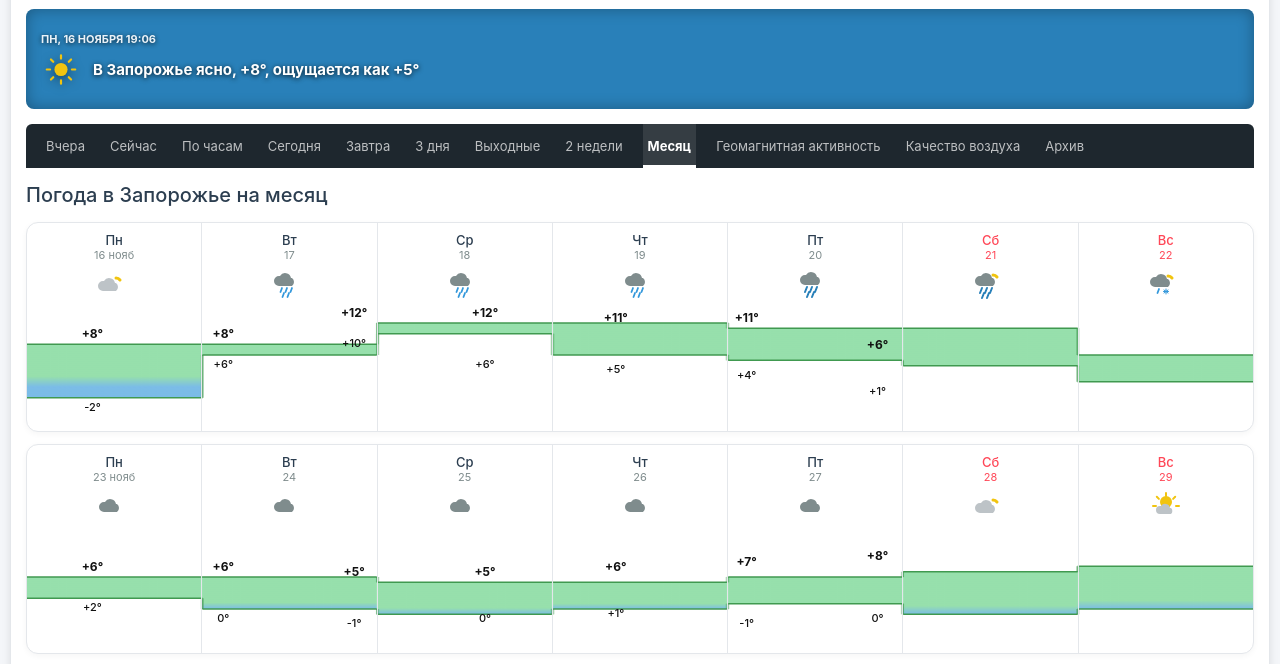
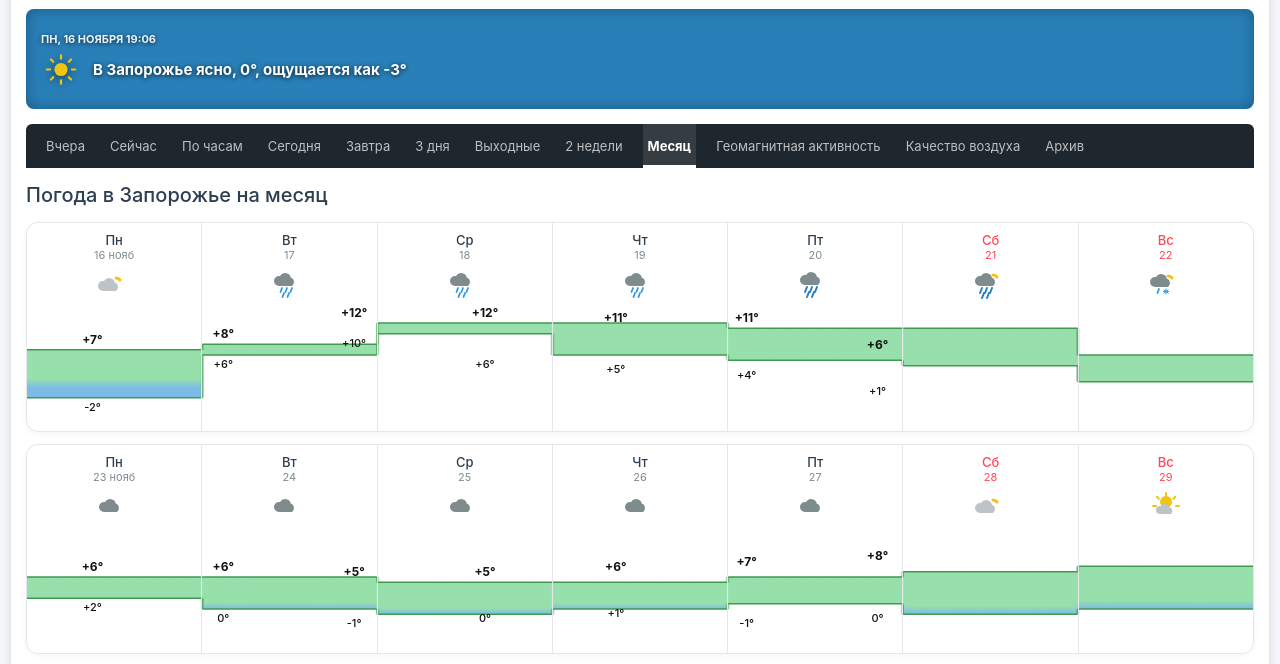
Before and after one commit to thealex-pro/meteopro, a plain HTML site: page meteopro/index.html in a window 1280 px wide. Shown: the part 65-729 px from the top of the page. Drawn offline with Linux system fonts and the light colour scheme.

Commit message:
Add files via upload

```diff
--- a/meteopro/index.html
+++ b/meteopro/index.html
@@ -585,14 +585,14 @@ let cityLastEditTimes = {
   };
 
         let informerDataByCity = {
-        "Привітне":   { temp: 8, feels: 5, sky: "clear", key: "clear", dateText: "Пн, 16 ноября 9:07" },
-        "Приветное":  { temp: 8, feels: 5, sky: "clear", key: "clear", dateText: "Пн, 16 ноября 9:07" },
-        "Запоріжжя":  { temp: 8, feels: 5, sky: "clear", key: "clear", dateText: "Пн, 16 ноября 9:07" },
-        "Запорожье":  { temp: 8, feels: 5, sky: "clear", key: "clear", dateText: "Пн, 16 ноября 9:07" },
-        "Дніпро":     { temp: 8,  feels: 5,  sky: "clear",   key: "clear",   dateText: "Пн, 9 ноября 15:53" },
-        "Днепр":      { temp: 8,  feels: 5,  sky: "clear",   key: "clear",   dateText: "Пн, 9 ноября 15:53" },
-        "Томашпіль":  { temp: 5,  feels: -3, sky: "cloudy-sun", key: "cloudy-sun" },
-        "Томашполь":  { temp: 5,  feels: -3, sky: "cloudy-sun", key: "cloudy-sun" }
+        "Привітне":   { temp: 0, feels: -3, sky: "clear", key: "clear", dateText: "Пн, 16 ноября 9:07" },
+        "Приветное":  { temp: 0, feels: -3, sky: "clear", key: "clear", dateText: "Пн, 16 ноября 9:07" },
+        "Запоріжжя":  { temp: 0, feels: -3, sky: "clear", key: "clear", dateText: "Пн, 16 ноября 9:07" },
+        "Запорожье":  { temp: 0, feels: -3, sky: "clear", key: "clear", dateText: "Пн, 16 ноября 9:07" },
+        "Дніпро":     { temp: 0,  feels: -3,  sky: "overcast",   key: "overcast",   dateText: "Пн, 9 ноября 15:53" },
+        "Днепр":      { temp: 0,  feels: -3,  sky: "overcast",   key: "overcast",   dateText: "Пн, 9 ноября 15:53" },
+        "Томашпіль":  { temp: 0,  feels: -3, sky: "cloudy-sun", key: "cloudy-sun" },
+        "Томашполь":  { temp: 0,  feels: -3, sky: "cloudy-sun", key: "cloudy-sun" }
     };
         let currentCityKey = "Запорожье";
 
@@ -1145,47 +1145,47 @@ const archiveZaporozhyeData = [
             if (cityName === "Томашполь") {
                 return [
                     [
-                { dw: "Пн", date: "16 нояб", ic: "cloudy",        maxT: 8,  minT: 0 },
-                { dw: "Вт", date: "17",      ic: "cloudy-sun",    maxT: 9,  minT: 5 },
-                { dw: "Ср", date: "18",      ic: "cloudy",        maxT: 13, minT: 7 },
-                { dw: "Чт", date: "19",      ic: "cloudy",        maxT: 11, minT: 6 },
-                { dw: "Пт", date: "20",      ic: "cloudy-sun",    maxT: 11, minT: 7 },
-                { dw: "Сб", date: "21",      ic: "c-rain-light",  maxT: 8,  minT: 1,  isWknd: true },
-                { dw: "Вс", date: "22",      ic: "c-rain-light",  maxT: 5,  minT: 1,  isWknd: true }
+                        { dw: "Пн", date: "2 нояб", ic: "cloudy", maxT: 10, minT: 6 },
+                        { dw: "Вт", date: "3", ic: "cloudy-sun", maxT: 11, minT: 7 },
+                        { dw: "Ср", date: "4", ic: "cloudy", maxT: 12, minT: 9 },
+                        { dw: "Чт", date: "5", ic: "cloudy", maxT: 13, minT: 9 },
+                        { dw: "Пт", date: "6", ic: "cloudy-sun", maxT: 10, minT: 1 },
+                        { dw: "Сб", date: "7", ic: "c-rain-light", maxT: 5, minT: 1, isWknd: true },
+                        { dw: "Вс", date: "8", ic: "c-rain-light", maxT: 3, minT: 0, isWknd: true }
                     ],
                     [
-                { dw: "Пн", date: "23",      ic: "clear",         maxT: 4,  minT: 0 },
-                { dw: "Вт", date: "24",      ic: "c-rain-light",  maxT: 4,  minT: 0 },
-                { dw: "Ср", date: "25",      ic: "c-rain-light",  maxT: 4,  minT: 0 },
-                { dw: "Чт", date: "26",      ic: "c-rain-light",  maxT: 4,  minT: 2 },
-                { dw: "Пт", date: "27",      ic: "cloudy-sun",    maxT: 4,  minT: 2 },
-                { dw: "Сб", date: "28",      ic: "overcast",      maxT: 4,  minT: 1,  isWknd: true },
-                { dw: "Вс", date: "29",      ic: "clear",         maxT: 4,  minT: 1,  isWknd: true }
+                        { dw: "Пн", date: "9", ic: "clear", maxT: 8, minT: 0 },
+                        { dw: "Вт", date: "10", ic: "c-rain-light", maxT: 6, minT: 1 },
+                        { dw: "Ср", date: "11", ic: "c-rain-light", maxT: 7, minT: 2 },
+                        { dw: "Чт", date: "12", ic: "c-rain-light", maxT: 5, minT: 2 },
+                        { dw: "Пт", date: "13", ic: "cloudy-sun", maxT: 4, minT: 4 },
+                        { dw: "Сб", date: "14", ic: "overcast", maxT: 8, minT: 6, isWknd: true },
+                        { dw: "Вс", date: "15", ic: "clear", maxT: 8, minT: 7, isWknd: true }
                     ],
                     [
-                { dw: "Пн", date: "30",      ic: "c-rain-light",  maxT: 3,  minT: 0 },
-                { dw: "Вт", date: "1 дек",   ic: "c-rain-light",  maxT: 3,  minT: 0 },
-                { dw: "Ср", date: "2",       ic: "c-rain-light",  maxT: 3,  minT: -1 },
-                { dw: "Чт", date: "3",       ic: "cloudy-sun",    maxT: 2,  minT: -1 },
-                { dw: "Пт", date: "4",       ic: "overcast",      maxT: 2,  minT: -2 },
-                { dw: "Сб", date: "5",       ic: "clear",         maxT: 1,  minT: -3, isWknd: true },
-                { dw: "Вс", date: "6",       ic: "overcast",      maxT: 2,  minT: -3, isWknd: true }
+                        { dw: "Пн", date: "16", ic: "c-rain-light", maxT: 8, minT: 0 },
+                        { dw: "Вт", date: "17", ic: "c-rain-light", maxT: 3, minT: 1 },
+                        { dw: "Ср", date: "18", ic: "c-rain-light", maxT: 2, minT: 2 },
+                        { dw: "Чт", date: "19", ic: "cloudy-sun", maxT: 4, minT: 2 },
+                        { dw: "Пт", date: "20", ic: "overcast", maxT: 6, minT: 3 },
+                        { dw: "Сб", date: "21", ic: "clear", maxT: 7, minT: 3, isWknd: true },
+                        { dw: "Вс", date: "22", ic: "overcast", maxT: 5, minT: 5, isWknd: true }
                     ],
                     [
-                { dw: "Пн", date: "7",       ic: "clear",         maxT: 2,  minT: -2 },
-                { dw: "Вт", date: "8",       ic: "clear",         maxT: 2,  minT: -1 },
-                { dw: "Ср", date: "9",       ic: "cloudy-sun",    maxT: 2,  minT: -1 },
-                { dw: "Чт", date: "10",      ic: "snow",          maxT: 3,  minT: -2 },
-                { dw: "Пт", date: "11",      ic: "cloudy-sun",    maxT: 2,  minT: -2 },
-                { dw: "Сб", date: "12",      ic: "c-rain-light",  maxT: 2,  minT: -2, isWknd: true },
-                { dw: "Вс", date: "13",      ic: "c-rain-light",  maxT: 2,  minT: -2, isWknd: true }
+                        { dw: "Пн", date: "23", ic: "clear", maxT: 3, minT: -1 },
+                        { dw: "Вт", date: "24", ic: "clear", maxT: 3, minT: 0 },
+                        { dw: "Ср", date: "25", ic: "cloudy-sun", maxT: 3, minT: -1 },
+                        { dw: "Чт", date: "26 нояб", ic: "snow", maxT: -1, minT: -5 },
+                        { dw: "Пт", date: "27", ic: "cloudy-sun", maxT: 3, minT: -1 },
+                        { dw: "Сб", date: "28", ic: "c-rain-light", maxT: 2, minT: -2, isWknd: true },
+                        { dw: "Вс", date: "29 нояб", ic: "c-rain-light", maxT: 2, minT: -1, isWknd: true }
                     ]
                 ];
             }
 if (cityName && cityName.toString().toLowerCase().indexOf("запор") !== -1) {
         return [
            [
-                { dw: "Пн", date: "16 нояб", ic: "cloudy",       maxT: 8,  minT: -2 },
+                { dw: "Пн", date: "16 нояб", ic: "cloudy",       maxT: 7,  minT: -2 },
                 { dw: "Вт", date: "17",      ic: "o-rain-med",   maxT: 8,  minT: 6 },
                 { dw: "Ср", date: "18",      ic: "o-rain-med",   maxT: 12, minT: 10 },
                 { dw: "Чт", date: "19",      ic: "o-rain-med",   maxT: 12, minT: 6 },
@@ -1225,7 +1225,7 @@ if (cityName && cityName.toString().toLowerCase().indexOf("запор") !== -1)
 if (cityName && (cityName.toString().toLowerCase().indexOf("привет") !== -1 || cityName.toString().toLowerCase().indexOf("привіт") !== -1)) {
         return [
              [
-                { dw: "Пн", date: "16 нояб", ic: "cloudy",       maxT: 8,  minT: -2 },
+                { dw: "Пн", date: "16 нояб", ic: "cloudy",       maxT: 7,  minT: -2 },
                 { dw: "Вт", date: "17",      ic: "o-rain-med",   maxT: 8,  minT: 6 },
                 { dw: "Ср", date: "18",      ic: "o-rain-med",   maxT: 12, minT: 10 },
                 { dw: "Чт", date: "19",      ic: "o-rain-med",   maxT: 12, minT: 6 },
@@ -1390,34 +1390,35 @@ if (cityName && (cityName.toString().toLowerCase().indexOf("привет") !== -
         function createDefaultCityData(cityName) {
             return {
                 "yesterday": { mode: "single_day", items: [
-            { time: "2:00",  ic: "o-rain-med", t: 4, windD: "NW", gust: 7, rain: 0 },
-            { time: "5:00",  ic: "overcast",   t: 3, windD: "W",  gust: 6, rain: 0 },
-            { time: "8:00",  ic: "overcast",   t: 5, windD: "NW", gust: 5, rain: 0 },
-            { time: "11:00", ic: "overcast",   t: 8, windD: "NW", gust: 6, rain: 0 },
-            { time: "14:00", ic: "cloudy",     t: 7, windD: "NW", gust: 6, rain: 0 },
-            { time: "17:00", ic: "cloudy-sun", t: 5, windD: "NW", gust: 6, rain: 0 },
-            { time: "20:00", ic: "clear",      t: 3, windD: "NW", gust: 1, rain: 0 },
-            { time: "23:00", ic: "clear",      t: 2, windD: "SE", gust: 3, rain: 0 }
+            { time: "2:00",  ic: "o-rain-med",   t: -1, windD: "NW", gust: 7, rain: 0 },
+            { time: "5:00",  ic: "overcast",     t: -2, windD: "W",  gust: 6, rain: 0 },
+            { time: "8:00",  ic: "overcast",     t: 4,  windD: "NW", gust: 5, rain: 0 },
+            { time: "11:00", ic: "overcast",     t: 8,  windD: "NW", gust: 6, rain: 0 },
+            { time: "14:00", ic: "cloudy",       t: 8,  windD: "NW", gust: 6, rain: 0 },
+            { time: "17:00", ic: "cloudy-sun",   t: 5,  windD: "NW", gust: 6, rain: 0 },
+            { time: "20:00", ic: "clear",        t: 2,  windD: "NW", gust: 1, rain: 0 },
+            { time: "23:00", ic: "clear",        t: 2,  windD: "SE", gust: 3, rain: 0 }
         ] },
                 "today": { mode: "single_day", items: [
-            { time: "2:00",  ic: "cloudy",     t: -1, windD: "NW", gust: 4, rain: 0 },
-            { time: "5:00",  ic: "cloudy-sun", t: -2, windD: "W",  gust: 4, rain: 0 },
-            { time: "8:00",  ic: "clear",      t: 4,  windD: "NW", gust: 3, rain: 0 },
-            { time: "11:00", ic: "clear",      t: 8,  windD: "NW", gust: 5, rain: 0 },
-            { time: "14:00", ic: "cloudy-sun", t: 8,  windD: "NW", gust: 8, rain: 0 },
-            { time: "17:00", ic: "overcast",   t: 5,  windD: "NW", gust: 8, rain: 0 },
-            { time: "20:00", ic: "overcast",   t: 2,  windD: "NW", gust: 8, rain: 0 },
-            { time: "23:00", ic: "overcast",   t: 2,  windD: "SE", gust: 6, rain: 0 }
+            { time: "2:00",  ic: "overcast",     t: 1, windD: "SE", gust: 8,  rain: 0 },
+            { time: "5:00",  ic: "overcast",     t: 0, windD: "SE", gust: 8,  rain: 0 },
+            { time: "8:00",  ic: "cloudy",       t: 2, windD: "SE", gust: 8,  rain: 0 },
+            { time: "11:00", ic: "o-rain-light", t: 7, windD: "SE", gust: 9,  rain: 0.1 },
+            { time: "14:00", ic: "o-rain-light", t: 7, windD: "SE", gust: 9,  rain: 0.1 },
+            { time: "17:00", ic: "o-rain-light", t: 7, windD: "SE", gust: 10, rain: 0.1 },
+            { time: "20:00", ic: "o-rain-med",   t: 6, windD: "SE", gust: 10, rain: 1.1 },
+            { time: "23:00", ic: "o-rain-med",   t: 7, windD: "SE", gust: 9,  rain: 2.4 }
+
         ] },
                 "tomorrow": { mode: "single_day", items: [
-            { time: "2:00",  ic: "overcast",     t: 1, windD: "SE", gust: 8,  rain: 0 },
-            { time: "5:00",  ic: "overcast",     t: 0, windD: "SE", gust: 8,  rain: 0 },
-            { time: "8:00",  ic: "overcast",     t: 2, windD: "SE", gust: 8,  rain: 0 },
-            { time: "11:00", ic: "overcast",     t: 5, windD: "SE", gust: 9,  rain: 0 },
-            { time: "14:00", ic: "overcast",     t: 7, windD: "SE", gust: 10, rain: 0 },
-            { time: "17:00", ic: "o-rain-med",   t: 6, windD: "SE", gust: 9,  rain: 1.5 },
-            { time: "20:00", ic: "o-rain-med",   t: 6, windD: "SE", gust: 10, rain: 5.6 },
-            { time: "23:00", ic: "o-rain-light", t: 7, windD: "SE", gust: 9,  rain: 0.7 }
+            { time: "2:00",  ic: "o-rain-light", t: 7,  windD: "SE", gust: 8,  rain: 0.3 },
+            { time: "5:00",  ic: "o-rain-med",   t: 8,  windD: "SW", gust: 8,  rain: 1 },
+            { time: "8:00",  ic: "o-rain-light", t: 7,  windD: "S",  gust: 9,  rain: 0.2 },
+            { time: "11:00", ic: "o-rain-med",   t: 9,  windD: "S",  gust: 10, rain: 1.4 },
+            { time: "14:00", ic: "o-rain-light", t: 11, windD: "S",  gust: 11, rain: 0.5 },
+            { time: "17:00", ic: "o-rain-med",   t: 11, windD: "S",  gust: 10, rain: 1 },
+            { time: "20:00", ic: "o-rain-med",   t: 11, windD: "S",  gust: 9,  rain: 1.5 },
+            { time: "23:00", ic: "o-rain-med",   t: 11, windD: "S",  gust: 10, rain: 3.6 }
         ] },
 
                 "hourly": { mode: "empty" },
@@ -1426,30 +1427,30 @@ if (cityName && (cityName.toString().toLowerCase().indexOf("привет") !== -
             mode: "grouped",
             days: [
                 {
-                    date: "Вт, 17 ноября", isWknd: false,
-                    parts: [
-                        { tNm: "Ночь",  ic: "overcast",   t: 1, wD: "SE", gust: 8,  rain: 0 },
-                        { tNm: "Утро",  ic: "overcast",   t: 0, wD: "SE", gust: 8,  rain: 0 },
-                        { tNm: "День",  ic: "overcast",   t: 7, wD: "SE", gust: 10, rain: 1.5 },
-                        { tNm: "Вечер", ic: "o-rain-med", t: 7, wD: "SE", gust: 9,  rain: 6.5 }
-                    ]
-                },
-                {
                     date: "Ср, 18 ноября", isWknd: false,
                     parts: [
-                        { tNm: "Ночь",  ic: "overcast",     t: 8,  wD: "SW", gust: 8,  rain: 0 },
-                        { tNm: "Утро",  ic: "overcast",     t: 7,  wD: "S",  gust: 7,  rain: 0.5 },
-                        { tNm: "День",  ic: "o-rain-med",   t: 11, wD: "S",  gust: 10, rain: 4.5 },
-                        { tNm: "Вечер", ic: "o-rain-light", t: 11, wD: "S",  gust: 9,  rain: 0 }
+                        { tNm: "Ночь",  ic: "o-rain-light", t: 7,  wD: "SE", gust: 8,  rain: 2 },
+                        { tNm: "Утро",  ic: "o-rain-med",   t: 8,  wD: "SW", gust: 9,  rain: 1.5 },
+                        { tNm: "День",  ic: "o-rain-light", t: 9,  wD: "S",  gust: 10, rain: 1.5 },
+                        { tNm: "Вечер", ic: "o-rain-med",   t: 11, wD: "S",  gust: 10, rain: 3.5 }
                     ]
                 },
                 {
                     date: "Чт, 19 ноября", isWknd: false,
                     parts: [
-                        { tNm: "Ночь",  ic: "overcast",     t: 11, wD: "S",  gust: 9,  rain: 0 },
-                        { tNm: "Утро",  ic: "o-rain-heavy", t: 13, wD: "SE", gust: 9,  rain: 1 },
-                        { tNm: "День",  ic: "cloudy",       t: 11, wD: "SW", gust: 10, rain: 6.5 },
-                        { tNm: "Вечер", ic: "clear",        t: 8,  wD: "W",  gust: 6,  rain: 0 }
+                        { tNm: "Ночь",  ic: "o-rain-med",   t: 11, wD: "S",  gust: 9,  rain: 3 },
+                        { tNm: "Утро",  ic: "o-rain-med",   t: 10, wD: "S",  gust: 8,  rain: 3.5 },
+                        { tNm: "День",  ic: "o-rain-light", t: 11, wD: "S",  gust: 10, rain: 2.5 },
+                        { tNm: "Вечер", ic: "overcast",     t: 8,  wD: "W",  gust: 8,  rain: 0.5 }
+                    ]
+                },
+                {
+                    date: "Пт, 20 ноября", isWknd: false,
+                    parts: [
+                        { tNm: "Ночь",  ic: "o-rain-light", t: 6,  wD: "S",  gust: 6,  rain: 0 },
+                        { tNm: "Утро",  ic: "c-rain-heavy", t: 7,  wD: "SE", gust: 7,  rain: 2 },
+                        { tNm: "День",  ic: "c-rain-heavy", t: 11, wD: "SW", gust: 10, rain: 7.5 },
+                        { tNm: "Вечер", ic: "c-rain-med",   t: 9,  wD: "W",  gust: 9,  rain: 1.5 }
                     ]
                 }
             ]
@@ -1482,7 +1483,7 @@ if (cityName && (cityName.toString().toLowerCase().indexOf("привет") !== -
             singleRow: true,
             rows: [
                 [
-                    { dw: "Пн", date: "16 нояб", ic: "cloudy",       maxT: 8,  minT: -2, windD: "NW", gust: 8,  rain: 0 },
+                    { dw: "Пн", date: "16 нояб", ic: "cloudy",       maxT: 7,  minT: -2, windD: "NW", gust: 8,  rain: 0 },
                     { dw: "Вт", date: "17 нояб", ic: "o-rain-med",   maxT: 8,  minT: 6,  windD: "SE", gust: 10, rain: 8 },
                     { dw: "Ср", date: "18 нояб", ic: "o-rain-med",   maxT: 12, minT: 10, windD: "S",  gust: 10, rain: 5 },
                     { dw: "Чт", date: "19 нояб", ic: "o-rain-med",   maxT: 12, minT: 6,  windD: "S",  gust: 10, rain: 7.5 },
@@ -1508,33 +1509,33 @@ if (cityName && (cityName.toString().toLowerCase().indexOf("привет") !== -
                 "geomagnetic": {
                     mode: "geomagnetic",
                     days: [
-                        { date: "Пн, 16 нояб", values: [3, 4, 4, 4, 4, 4, 3, 2] },
-                        { date: "Вт, 17 нояб", values: [3, 4, 5, 4, 4, 3, 2, 1] },
-                        { date: "Ср, 18 нояб", values: [5, 6, 5, 4, 2, 3, 1, 3] }
+                        { date: "Вт 17 нояб", values: [3, 4, 5, 4, 4, 3, 2, 1] },
+                        { date: "Ср, 18 нояб", values: [5, 6, 5, 4, 2, 3, 1, 3] },
+                        { date: "Чт, 19 нояб", values: [3, 1, 0, 0, 0, 1, 3, 4] }
                     ]
                 },
                 "airquality": {
                     mode: "airquality",
-                    currentAqi: 99,
+                    currentAqi: 160,
                     hourly: [
-                        { time: "0:00", aqi: 65 }, { time: "1:00", aqi: 57 }, { time: "2:00", aqi: 101 }, { time: "3:00", aqi: 44 },
-                        { time: "4:00", aqi: 76 }, { time: "5:00", aqi: 50 }, { time: "6:00", aqi: 55 }, { time: "7:00", aqi: 90 },
-                        { time: "8:00", aqi: 50 }, { time: "9:00", aqi: 113 }, { time: "10:00", aqi: 100 }, { time: "11:00", aqi: 101 },
-                        { time: "12:00", aqi: 105 }, { time: "13:00", aqi: 99 }, { time: "14:00", aqi: 110 }, { time: "15:00", aqi: 103 },
+                        { time: "0:00", aqi: 101 }, { time: "1:00", aqi: 62 }, { time: "2:00", aqi: 101 }, { time: "3:00", aqi: 68 },
+                        { time: "4:00", aqi: 76 }, { time: "5:00", aqi: 104 }, { time: "6:00", aqi: 161 }, { time: "7:00", aqi: 73 },
+                        { time: "8:00", aqi: 50 }, { time: "9:00", aqi: 113 }, { time: "10:00", aqi: 94 }, { time: "11:00", aqi: 78 },
+                        { time: "12:00", aqi: 62 }, { time: "13:00", aqi: 78 }, { time: "14:00", aqi: 110 }, { time: "15:00", aqi: 103 },
                         { time: "16:00", aqi: 66 }, { time: "17:00", aqi: 50 }, { time: "18:00", aqi: 57 }, { time: "19:00", aqi: 67 },
-                        { time: "20:00", aqi: 57 }, { time: "21:00", aqi: 76 }, { time: "22:00", aqi: 83 }, { time: "23:00", aqi: 102 }
+                        { time: "20:00", aqi: 57 }, { time: "21:00", aqi: 76 }, { time: "22:00", aqi: 83 }, { time: "23:00", aqi: 45 }
                     ],
                     daily: [
-                        { date: "Пн, 16 нояб", aqi: 113 },
-                        { date: "Вт, 17 нояб", aqi: 98 },
-                        { date: "Ср, 18 нояб", aqi: 162 },
-                        { date: "Чт, 19 нояб", aqi: 119 },
-                        { date: "Пт, 20 нояб", aqi: 39 },
+                        { date: "Вт, 17 нояб", aqi: 160 },
+                        { date: "Ср, 18 нояб", aqi: 155 },
+                        { date: "Чт, 19 нояб", aqi: 157 },
+                        { date: "Пт, 20 нояб", aqi: 151 },
                         { date: "Сб, 21 нояб", aqi: 41 },
                         { date: "Вс, 22 нояб", aqi: 46 },
                         { date: "Пн, 23 нояб", aqi: 50 },
                         { date: "Вт, 24 нояб", aqi: 48 },
-                        { date: "Ср, 25 нояб", aqi: 45 }
+                        { date: "Ср, 25 нояб", aqi: 45 },
+                        { date: "Чт, 26 нояб", aqi: 44 }
                     ]
                 }
             };
```
Lines whose indentation alone changed are shown as unchanged.
